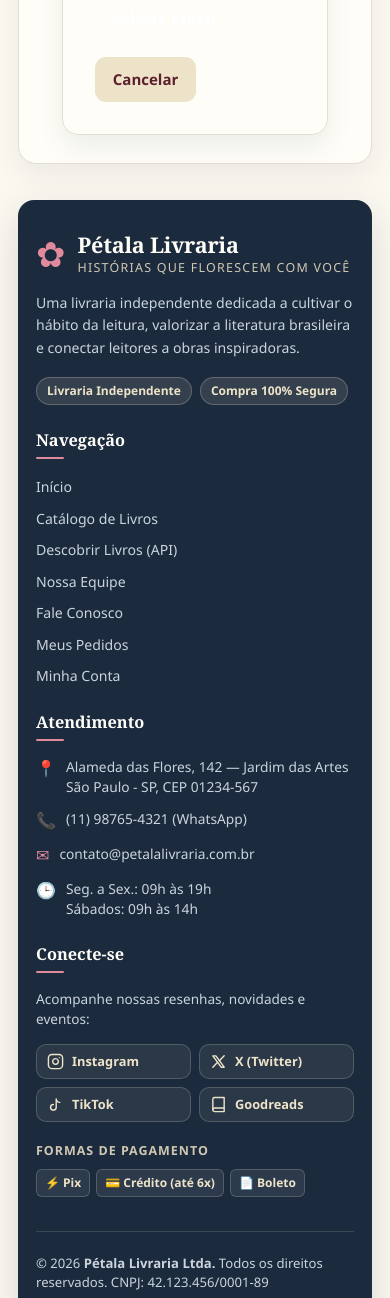
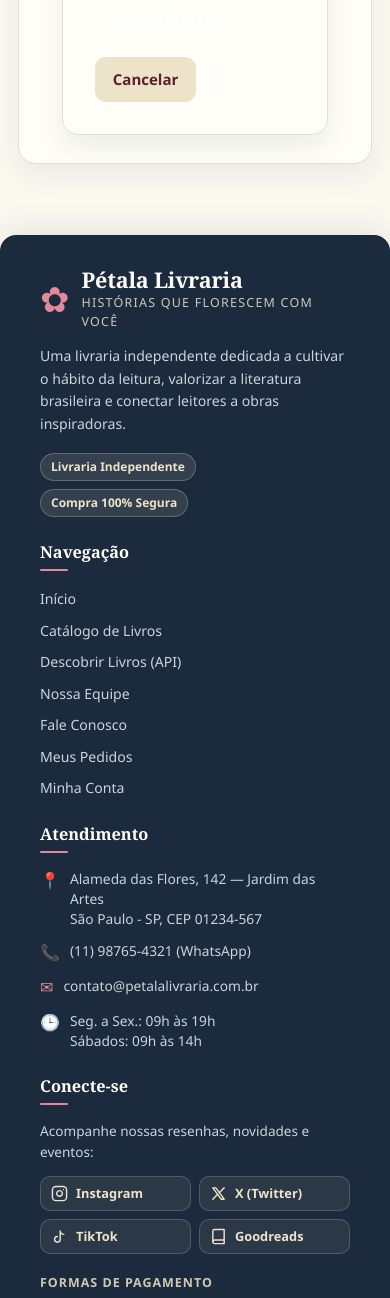
Before and after one commit to caroldvlribeiro/Petala-Livraira, a Django app: page /add-servico in a window 390 px wide. Shown: the part 1698-2996 px from the top of the page. Run offline with Django 5.2, Linux system fonts and the light colour scheme; a user stored in the database is signed in; data comes from the database, SQL or seed files in the repository.

Commit message:
Expande rodape para ocupar largura total da tela com container responsivo

```diff
--- a/trabalho01/ap/static/css/style.css
+++ b/trabalho01/ap/static/css/style.css
@@ -1,7 +1,7 @@
 :root{--navy:#1B2A3D;--cream:#EDE3C8;--burgundy:#5C1F2E;--paper:#fbf8f0;--muted:#75808a;--line:#e4ded2;--white:#fffdf8}
-*{box-sizing:border-box;margin:0;padding:0}body{background:var(--paper);color:var(--navy);font:15px/1.5 "Segoe UI",Arial,sans-serif}
-a{color:inherit;text-decoration:none}button{font:inherit;border:0;cursor:pointer}.app-shell{display:flex;min-height:100vh}
-.sidebar{background:var(--cream);display:flex;flex-direction:column;flex:0 0 238px;padding:34px 20px 24px;min-height:100vh;border-right:1px solid #e1d7c2}
+*{box-sizing:border-box;margin:0;padding:0}body{background:var(--paper);color:var(--navy);font:15px/1.5 "Segoe UI",Arial,sans-serif;display:flex;flex-direction:column;min-height:100vh}
+a{color:inherit;text-decoration:none}button{font:inherit;border:0;cursor:pointer}.app-shell{display:flex;flex:1}
+.sidebar{background:var(--cream);display:flex;flex-direction:column;flex:0 0 238px;padding:34px 20px 24px;border-right:1px solid #e1d7c2}
 .brand-link{display:flex;align-items:center;gap:10px;font-size:1.15rem;margin:0 10px 48px}.brand-link small{display:block;color:var(--burgundy);font-size:.68rem;letter-spacing:.14em;text-transform:uppercase}.brand-mark{color:var(--burgundy);font-size:1.9rem;line-height:1}
 .side-nav{display:grid;gap:6px}.side-nav a,.sidebar-bottom a,.logout-link{align-items:center;background:transparent;border-radius:10px;color:var(--navy);display:flex;gap:13px;padding:11px 12px;text-align:left;width:100%}.side-nav a:hover,.side-nav a.active,.sidebar-bottom a:hover,.logout-link:hover{background:var(--burgundy);color:var(--cream)}.sidebar-bottom{margin-top:auto;display:grid;gap:5px}.sidebar-bottom form{margin:0}.logout-link{font-size:inherit}
 .main-content{flex:1;min-width:0;padding:34px clamp(22px,5vw,68px) 34px;display:flex;flex-direction:column}
@@ -27,7 +27,8 @@ a{color:inherit;text-decoration:none}button{font:inherit;border:0;cursor:pointer
 .pagination .current{background:var(--burgundy);border-color:var(--burgundy);color:var(--cream);font-weight:700}
 .pagination .disabled{background:#f3ede3;border-color:var(--line);color:#a5a199;cursor:not-allowed;opacity:.55;pointer-events:none}
 .pagination-info{color:var(--muted);font-size:.85rem;margin-top:6px;text-align:center;width:100%}
-.site-footer{background:var(--navy);color:var(--cream);border-radius:24px;margin-top:55px;padding:44px 36px 24px;box-shadow:0 12px 36px rgba(27,42,61,.15)}
+.site-footer{width:100%;background:var(--navy);color:var(--cream);border-radius:0;margin-top:auto;padding:52px 0 28px;box-shadow:0 -8px 28px rgba(27,42,61,.08)}
+.footer-container{max-width:1440px;margin:0 auto;padding:0 clamp(22px,5vw,68px);width:100%}
 .footer-top{display:grid;grid-template-columns:1.4fr 0.9fr 1.1fr 1.2fr;gap:36px;padding-bottom:34px;border-bottom:1px solid rgba(237,227,200,.15)}
 .footer-brand{display:flex;align-items:center;gap:12px;margin-bottom:14px}
 .footer-mark{color:#e28a9d;font-size:2.2rem;line-height:1}
--- a/trabalho01/ap/templates/template.html
+++ b/trabalho01/ap/templates/template.html
@@ -47,7 +47,6 @@
             </div>
         </aside>
         <main class="main-content">
-            <div class="main-body">
             <div class="mobile-header">
                 <a class="brand-link" href="{% url 'index' %}"><span class="brand-mark">✿</span><strong>Pétala</strong></a>
                 {% if user.is_authenticated %}
@@ -62,10 +61,12 @@
                 </div>
             {% endif %}
             {% block conteudo %}{% endblock %}
+        </main>
     </div>
 
-            <!-- Rodapé Profissional Pétala Livraria -->
+    <!-- Rodapé em largura total da tela -->
     <footer class="site-footer" role="contentinfo">
+        <div class="footer-container">
             <div class="footer-top">
                 <!-- Coluna 1: Sobre & Identidade -->
                 <div class="footer-col brand-col">
@@ -171,8 +172,7 @@
                     <span class="sec-badge">🍃 Livraria Sustentável</span>
                 </div>
             </div>
+        </div>
     </footer>
-        </main>
-    </div>
 </body>
 </html>
```
Also changed, not shown: 1 other file. Lines whose indentation alone changed are shown as unchanged.
